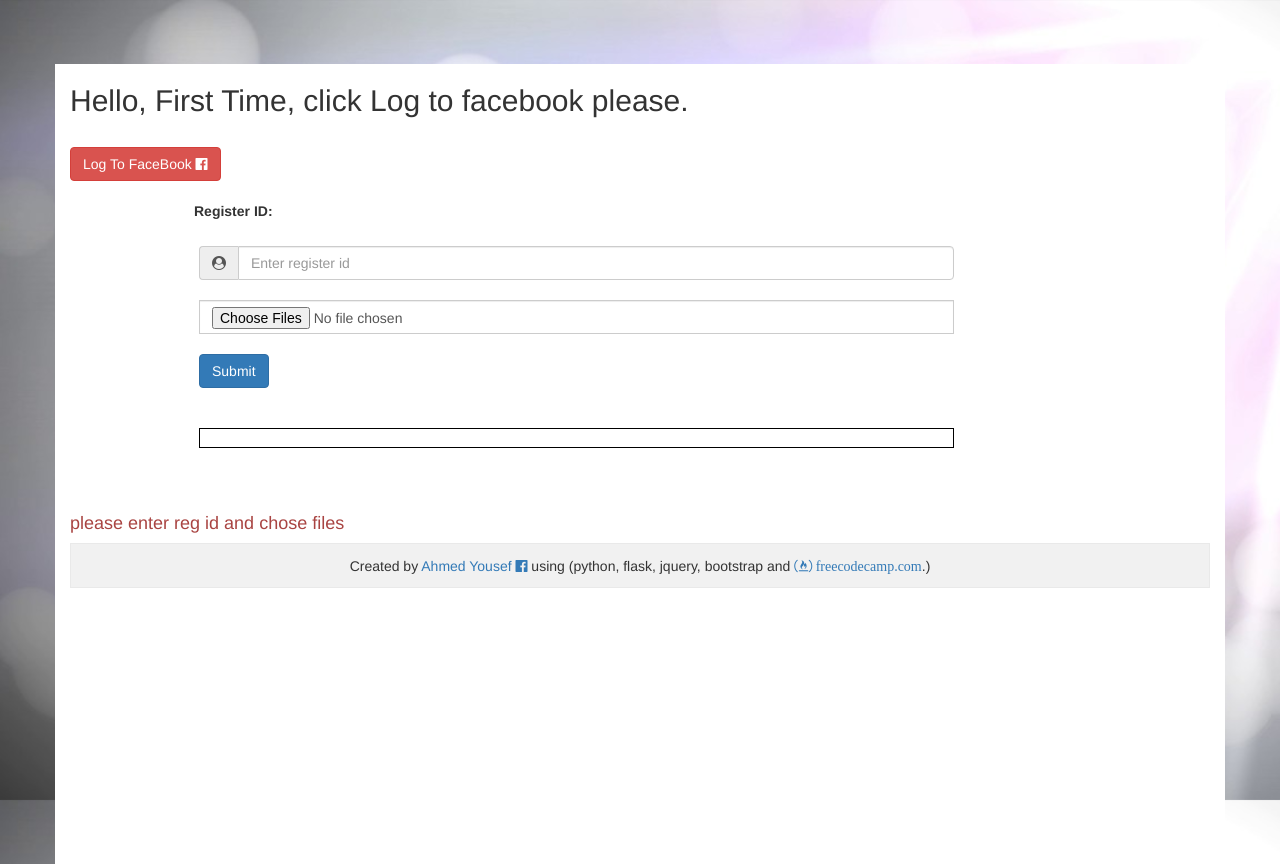
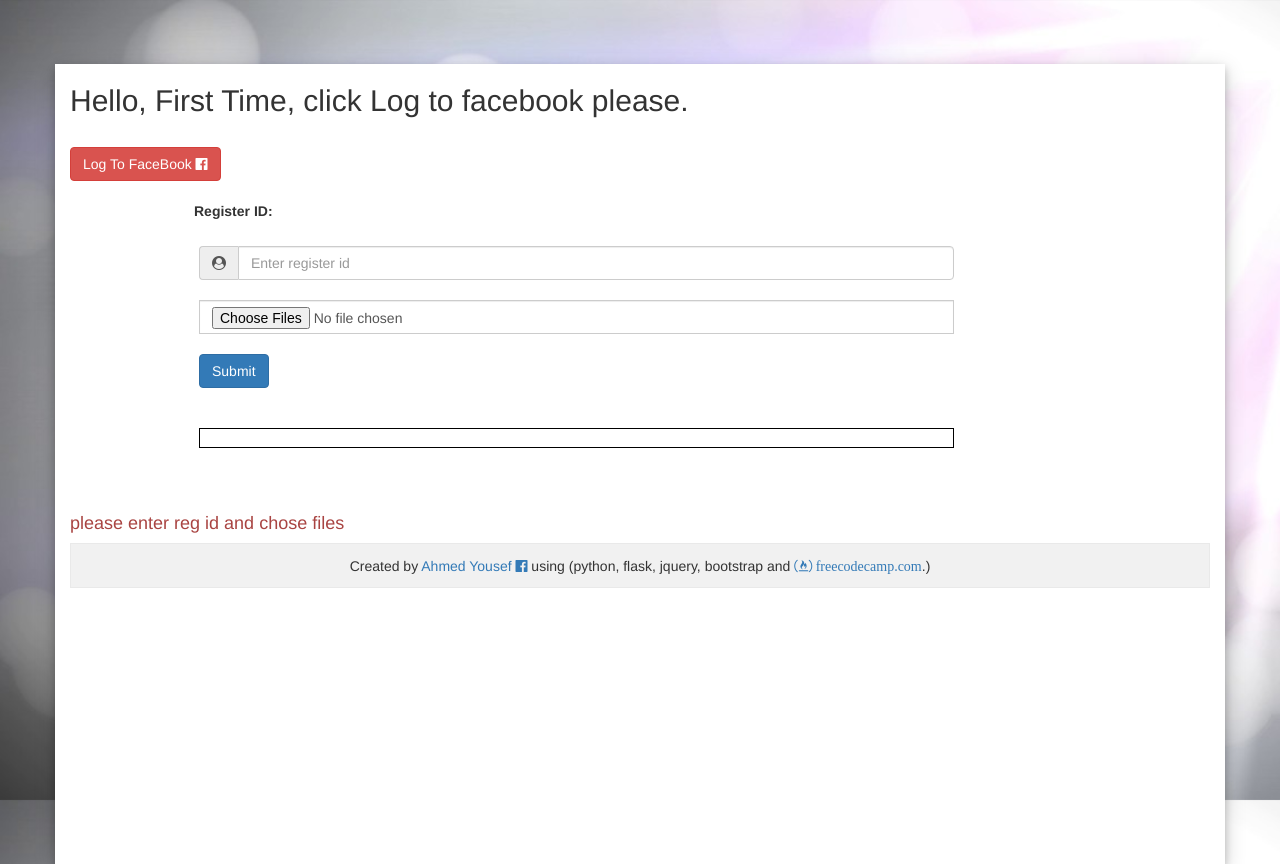
Before and after one commit to ahmed-yousef/task-submit, a Flask app: page / in a window 1280 px wide. Run offline with Flask 2, Linux system fonts and the light colour scheme; some libraries are stand-ins or nearby versions.

Commit message:
new look

```diff
--- a/static/style.css
+++ b/static/style.css
@@ -11,6 +11,7 @@ form{
 	border:1px solid black;
 	background-color:white;
 	margin:auto;
+
 }
 #ctrl{
 	margin-left:10px;
@@ -87,6 +88,7 @@ form{
 		background-color:transparent!important;
 	}
 	#main {
+		box-shadow: 0 4px 8px 0 rgba(0, 0, 0, 0.2), 0 6px 20px 0 rgba(0, 0, 0, 0.19);
     }
 	html{
 		background: url('abstract.jpg') no-repeat center center fixed;
```
